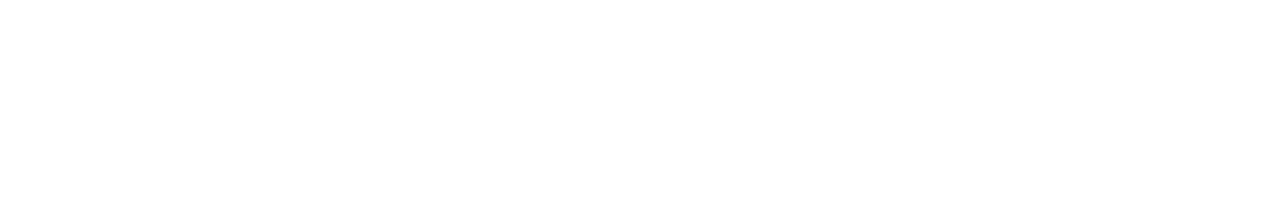
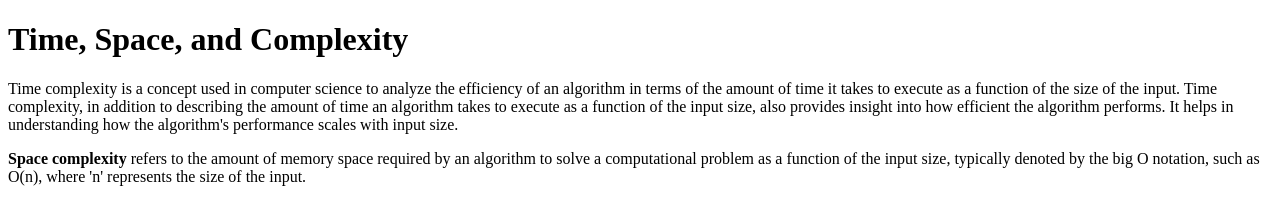
Before and after one commit to acciojob/time-and-space-complexity-joydeepsarkar99, a website: page main.html in a window 1280 px wide. Drawn offline with Linux system fonts and the light colour scheme.

Commit message:
created a submission

```diff
--- a/main.html
+++ b/main.html
@@ -8,7 +8,12 @@
 
 <body>
 	<!-- the entire body must be written by student -->
-    <script type="text/javascript" src="./script.js">
+	<h1>Time, Space, and Complexity</h1>
+	<p>Time complexity is a concept used in computer science to analyze the efficiency of an algorithm in terms of the amount of time it takes to execute as a function of the size of the input.  Time complexity, in addition to describing the amount of time an algorithm takes to execute as a function of the input size, also provides insight into how efficient the algorithm performs. It helps in understanding how the algorithm's performance scales with input size.</p>
+    <p><b>Space complexity</b> refers to the amount of memory space required by an algorithm to solve a computational problem as a function of the input size, typically denoted by the big O notation, such as O(n), where 'n' represents the size of the input.</p>
+
+
+	<script type="text/javascript" src="./script.js">
 </script>
 
 </body>
```
